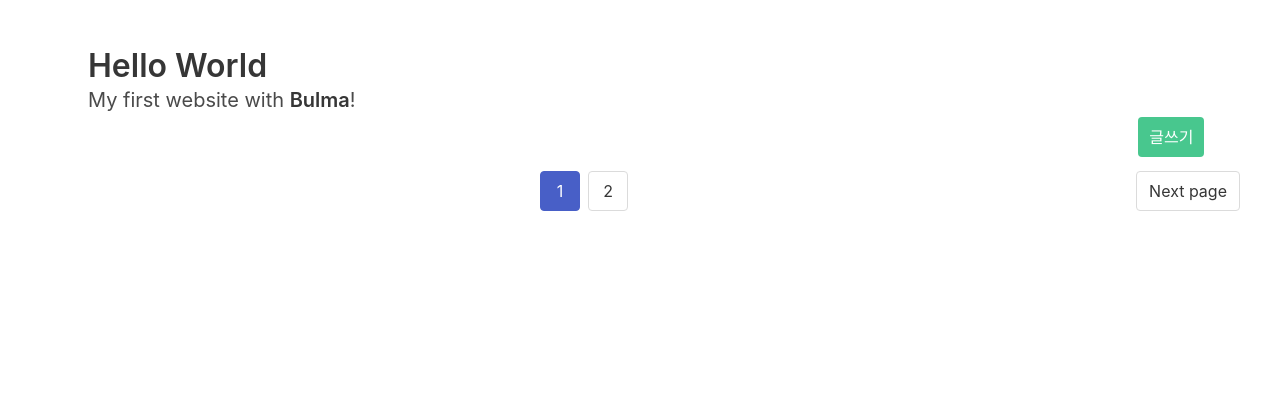
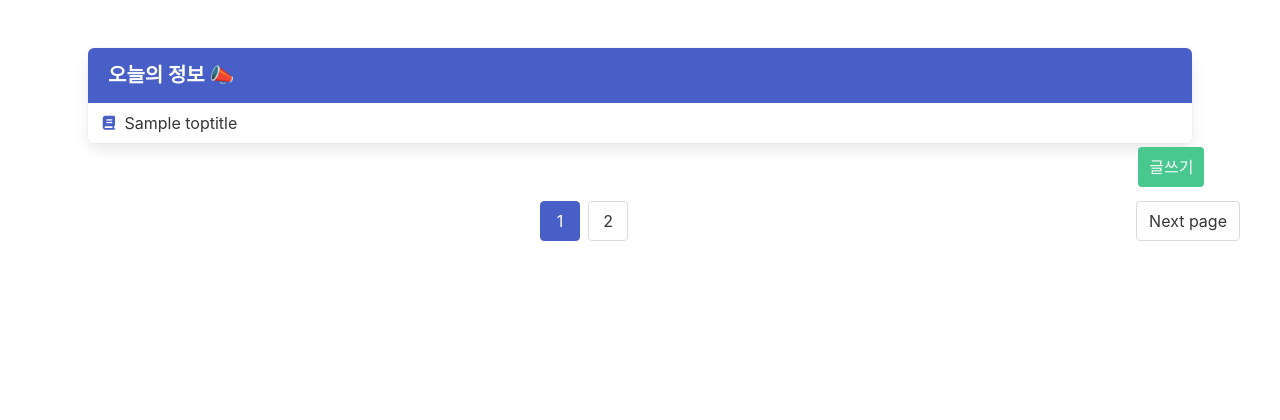
Before and after one commit to otfeb/jungle_miniProject, a Flask app: template templates/index.html in a window 1280 px wide. Shown: the part 56-476 px from the top of the page. Run offline with Flask 3, Linux system fonts and the light colour scheme; the template is opened without the code that fills it: most values are stand-ins (such as "Sample title", 1, 10 or a date in 2020); some libraries are stand-ins or nearby versions.

Commit message:
fix(main_css)

```diff
--- a/templates/base.html
+++ b/templates/base.html
@@ -136,6 +136,7 @@
         {% block script %}
         {% endblock %}
     </script>
+    <link rel="stylesheet" href="./slide.css" />
   </head>
   <body>
 
--- a/templates/index.html
+++ b/templates/index.html
@@ -41,13 +41,28 @@
 
 {% block content %}
 <section class="section">
-  <div class="container">
-    <h1 class="title">Hello World</h1>
-    <p class="subtitle">
-      My first website with <strong>Bulma</strong>!
+  <article class="panel is-link">
+    <p class="panel-heading">
+      오늘의 정보 📣
     </p>
-  </div>
+    {% if toptitle == False %}
+    <a href=# class="panel-block is-active">
+      <span class="panel-icon">
+        <i class="fas fa-book" aria-hidden="true"></i>
+      </span>
+      오늘 좋아요 받은 게시물이 없습니다.
+  </a>
+  {% else %}
+  <a href="/post?pid={{toptitle._id}}" class="panel-block is-active">
+    <span class="panel-icon">
+      <i class="fas fa-book" aria-hidden="true"></i>
+    </span>
+    {{ toptitle.title }}
+</a>
+  {% endif %}
+  </article>
 </section>
+
 {% if id != null %}
 
 <div class="container" id="btn-container">
```
Also changed, not shown: templates/slide.css (added).
